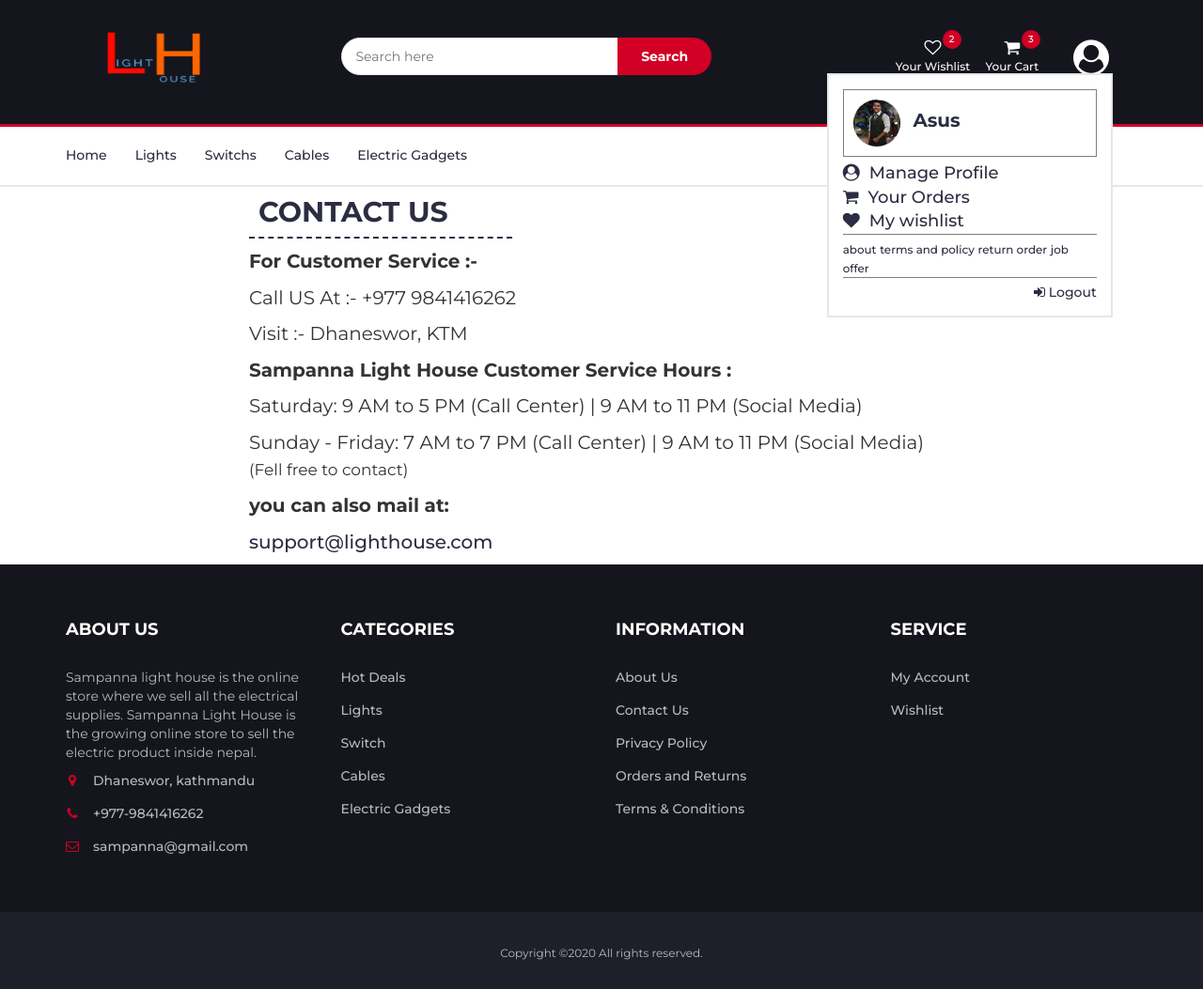
After one commit to Yukesh432/light-house, a Django app: page /contact in a window 1280 px wide, after a click that opens the changed part. The commit adds this page. Shown: the whole page at 94% size. Run offline with Django 3.2, Linux system fonts and the light colour scheme; a user stored in the database is signed in; some libraries are stand-ins or nearby versions.

Commit message:
updated login

```diff
--- /dev/null
+++ b/SampannaLighthouse/SampannaLighthouse/static/css/extra.css
@@ -0,0 +1,85 @@
+#user-profile .users{
+    font-size: 38px;
+}
+.user-name{
+    /* text-align: right; */
+    border: 0.5px solid rgba(0, 0, 0, 0.507);
+    margin-bottom: 5px;
+}
+.user-name span{
+    font-weight: bold;
+    font-size: 20px;
+    text-transform: capitalize;
+}
+
+#profile-img{
+    padding: 10px;
+    width: 70px;
+    height: 70px;
+    border-radius: 50% ;
+}
+.user-area {
+    font-size: 18px;
+    border-bottom: 0.5px solid rgba(0, 0, 0, 0.507);
+    margin-bottom: 5px;
+}
+.user-area a{
+    padding: 20px 0px;
+    margin-bottom: 50px;
+}
+.user-area span{
+    margin-left: 10px;
+}
+.user-info{
+    margin-bottom: 5px;
+    border-bottom: 0.5px solid rgba(0, 0, 0, 0.507);
+}
+.user-logout{
+    text-align: right;
+}
+#product-desc{
+    margin-top: 60px;
+    text-align: center;
+    font-size: 48px;
+    text-transform: capitalize;
+    font-weight: 800;
+}
+.product-text{
+    font-size: 20px;
+    margin: 20px 0px;
+}
+#review-section{
+    margin: 20px 0px;
+}
+.extra-section{
+    max-width: 1400px;
+    display: flex;
+}
+#about-us{
+    width: 750px;
+    margin: 5px auto;
+    text-align: center;
+}
+#about-us h1{
+    border-bottom: 0.2px solid black;
+}
+#about-us p{
+    font-size: 20px;
+    margin: 10px;
+}
+#contact-us{
+    width: 750px;
+    margin: auto;
+}
+#contact-us h2{
+    text-transform: uppercase;
+    padding: 10px;
+    width: 280px;
+    border-bottom: 2px dashed;
+}
+#contact-us p{
+    font-size: 20px;
+}
+#contact-us  .bold{
+    font-weight: 600;
+}
--- a/SampannaLighthouse/pages/urls.py
+++ b/SampannaLighthouse/pages/urls.py
@@ -4,5 +4,7 @@ from . import views
 urlpatterns= [
 
     path('', views.index, name= 'index'),
+    path('about', views.about, name= 'about'),
+    path('contact', views.contact, name= 'contact'),
 
 ]
--- a/SampannaLighthouse/pages/views.py
+++ b/SampannaLighthouse/pages/views.py
@@ -4,3 +4,9 @@ from products.models import Product, Category
 def index(request):
 
     return render(request, 'pages/index.html')
+def about(request):
+
+    return render(request, 'pages/about.html')
+def contact(request):
+
+    return render(request, 'pages/contact.html')
--- /dev/null
+++ b/SampannaLighthouse/templates/pages/contact.html
@@ -0,0 +1,18 @@
+{% extends 'pages/index.html' %}
+{% load static %}
+{% block content %}
+		<!-- SECTION -->
+		<div class="extra-section">
+			<div id="contact-us">
+                <h2> contact us </h2>
+                <p class="bold">For Customer Service :-</p>
+                <p>Call US At :- +977 9841416262</p>
+                <p>Visit :- Dhaneswor, KTM</p>
+                <p class="bold">Sampanna Light House Customer Service Hours :</p>
+                <p>Saturday: 9 AM to 5 PM (Call Center) | 9 AM to 11 PM (Social Media)</p>
+                <p> Sunday - Friday: 7 AM to 7 PM (Call Center) | 9 AM to 11 PM (Social Media)<br><small>(Fell free to contact)</small></p>
+                <p class="bold">you can also mail at:</p>
+                <p> <a href="#">support@lighthouse.com </a> </p>
+			</div>
+		</div>
+{% endblock content %}
--- a/SampannaLighthouse/templates/pages/index.html
+++ b/SampannaLighthouse/templates/pages/index.html
@@ -12,7 +12,7 @@
 		<link rel="manifest" href="{% static 'favicon_io/site.webmanifest' %}">
 		<link href="https://fonts.googleapis.com/css?family=Montserrat:400,500,700" rel="stylesheet">
 		<link type="text/css" rel="stylesheet" href="{% static 'css/bootstrap.min.css' %}"/>
-		<link type="text/css" rel="stylesheet" href="{% static 'css/try.css' %}"/>
+		<link type="text/css" rel="stylesheet" href="{% static 'css/extra.css' %}"/>
 		<link type="text/css" rel="stylesheet" href="{% static 'css/slick.css' %}"/>
 		<link type="text/css" rel="stylesheet" href="{% static 'css/slick-theme.css' %}"/>
 		<link type="text/css" rel="stylesheet" href="{% static 'css/nouislider.min.css' %}"/>
@@ -115,21 +115,47 @@
 								</div>
 								{% if user.is_authenticated %}
 
-								<div>
-									<a href="{% url 'profile' %}">
-										<i class="fa fa-sign-in" aria-hidden="true"></i>
-										<span>{{user.username}}</span>
+								<div id="user-profile" class="dropdown">
+									<a class="dropdown-toggle" data-toggle="dropdown" aria-expanded="true">
+										<i class="fa fa-user-circle users" aria-hidden="true"></i>
 									</a>
+									<div class="cart-dropdown">
+										<a href="{% url 'profile' %}">
+											<div class="user-name">
+												<img id="profile-img" src="{% static './img/profile.png' %}">
+												<span>{{ user.username }}</span>
+											</div>
+										</a>
+										<div class="user-area">
+											<a href="{% url 'profile' %}"><i class="fa fa-user-circle" aria-hidden="true"></i><span>Manage Profile</span></a>
+											<div class="clearflix"></div>
+											<a href="{% url 'profile' %}"><i class="fa fa-shopping-cart" aria-hidden="true"></i></i><span>Your Orders</span></a>
+											<div class="clearflix"></div>
+											<a href="{% url 'profile' %}"><i class="fa fa-heart" aria-hidden="true"></i><span>My wishlist</span></a>
+										</div>
+										<div class="user-info">
+											<a href="{% url 'profile' %}"><small>about</small></a>
+											<a href="{% url 'profile' %}"><small>terms and policy</small></a>
+											<a href="{% url 'profile' %}"><small>return order</small></a>
+											<a href="{% url 'profile' %}"><small>job offer</small></a>
+										</div>
+										<div class="user-logout">
+											<a href="{% url 'logout' %}">
+												<i class="fa fa-sign-in" aria-hidden="true"></i>
+												<span>Logout</span>
+											</a>
+										</div>
+									</div>
 								</div>
 
-								<div>
+								<!-- <div>
 									<a href="{% url 'logout' %}">
 										<i class="fa fa-sign-in" aria-hidden="true"></i>
 										<span>Logout</span>
 									</a>
-								</div>
+								</div> -->
 								{% else %}
-							<div>
+								<div>
 									<a href="{% url 'register' %}">
 										<i class="fa fa-sign-in" aria-hidden="true"></i>
 										<span>Register</span>
--- a/SampannaLighthouse/templates/products/gadgets.html
+++ b/SampannaLighthouse/templates/products/gadgets.html
@@ -173,6 +173,7 @@
 						<div class="row">
 							{% if products %}
 							{% for product in products %}
+							<a href="productview/{{product.id}}">
 								<div class="col-md-4 col-xs-6">
 									<div class="product">
 										<div class="product-img">
@@ -204,12 +205,9 @@
 										</div>
 									</div>
 								</div>
+							</a>
 							{% endfor %}
 							{% endif %}
-							<!-- /product -->
-
-
-
 						</div>
 					</div>
 				</div>
--- a/SampannaLighthouse/templates/products/lights.html
+++ b/SampannaLighthouse/templates/products/lights.html
@@ -175,6 +175,7 @@
 							{% if products %}
 								{% for product in products %}
 									<!-- product -->
+									<a href="productview/{{product.id}}/">
 										<div class="col-md-4 col-xs-6">
 											<div class="product">
 												<div class="product-img">
@@ -207,6 +208,8 @@
 												</div>
 											</div>
 										</div>
+									</a>
+
 									<!-- /product -->
 								{% endfor %}
 							{% endif %}
--- a/SampannaLighthouse/templates/products/switchs.html
+++ b/SampannaLighthouse/templates/products/switchs.html
@@ -173,6 +173,7 @@
 							{% if products %}
 							{% for product in products %}
 							<!-- product -->
+							<a href="productview/{{product.id}}">
 								<div class="col-md-4 col-xs-6">
 									<div class="product">
 										<div class="product-img">
@@ -203,6 +204,8 @@
 										</div>
 									</div>
 								</div>
+							</a>
+
 							{% endfor %}
 							{% endif %}
 							<!-- /product -->
```
Also changed, not shown: SampannaLighthouse/templates/pages/about.html (added, +17 -0 lines), SampannaLighthouse/templates/products/cables.html (+3 -9 lines), SampannaLighthouse/templates/products/productview.html (+4 -51 lines), SampannaLighthouse/SampannaLighthouse/static/img/profile.png (added), SampannaLighthouse/db.sqlite3. Lines whose indentation alone changed are shown as unchanged.
